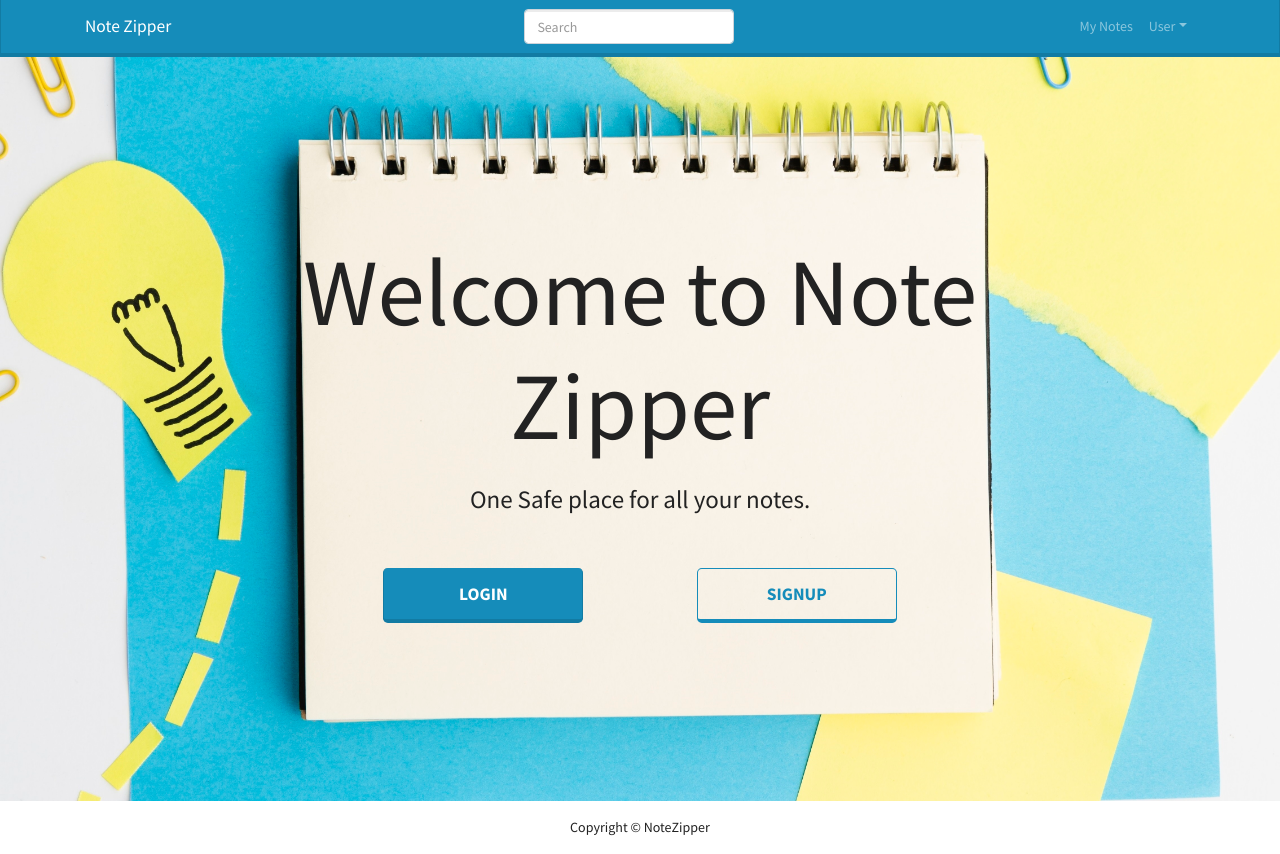
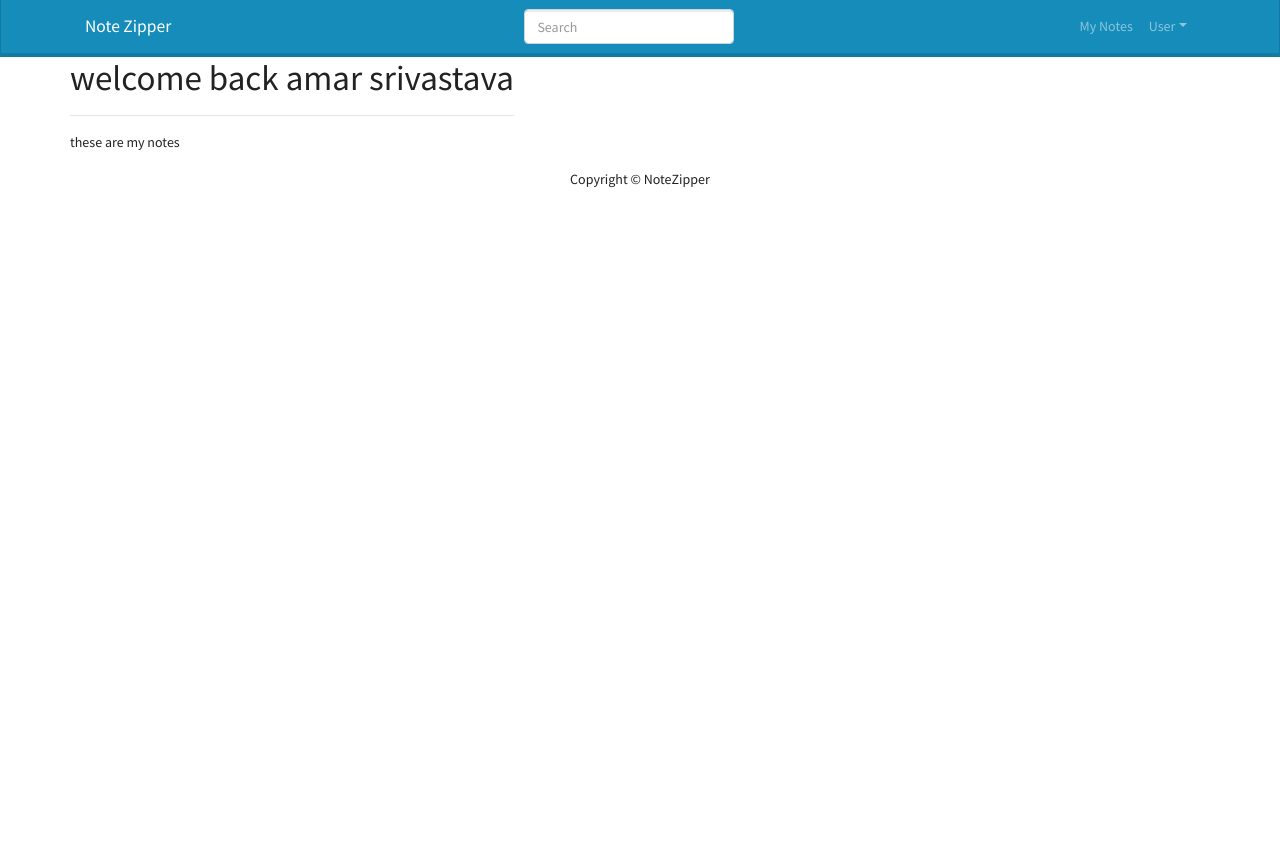
Before and after one commit to amarsrivastava68/NodeZipper-FullStack-Redux, a React (Create React App) app in the folder frontend/: page /mynotes in a window 1280 px wide. After the commit the page ends 800 px from the top, so only its background shows below. Built offline with nearby package versions, Linux system fonts and the light colour scheme.

Commit message:
added the wrapper component for main screen and added browser Router

```diff
--- a/frontend/package.json
+++ b/frontend/package.json
@@ -10,6 +10,7 @@
     "react": "^18.3.1",
     "react-bootstrap": "^2.10.5",
     "react-dom": "^18.3.1",
+    "react-router-dom": "^6.26.2",
     "react-scripts": "5.0.1",
     "web-vitals": "^2.1.4"
   },
--- a/frontend/src/App.js
+++ b/frontend/src/App.js
@@ -3,16 +3,24 @@
 import Footer from './components/Footer/Footer';
 import Header from './components/Header/Header';
 import LandingPage from './screens/LandingPage/LandingPage';
-
+import { BrowserRouter , Routes , Route } from 'react-router-dom';
+import MyNotes from './screens/myNotes/MyNotes';
 function App() {
   return (
+    <BrowserRouter>
     <div className="App">
       <Header/>
       <main >
-      <LandingPage />
+        <Routes>
+          <Route path='/' element ={<LandingPage/>}/>
+          <Route path='/mynotes' element ={<MyNotes/>}/>
+
+        </Routes>
+
       </main>
       <Footer/>
     </div>
+    </BrowserRouter>
   );
 }
 
--- /dev/null
+++ b/frontend/src/components/MainScreen.js
@@ -0,0 +1,25 @@
+import React from "react";
+import { Container, Row } from "react-bootstrap";
+
+
+function MainScreen({ children, title }) {
+  return (
+    <div className="mainback">
+      <Container>
+        <Row>
+          <div className="page">
+            {title && (
+              <>
+                <h1 className="heading">{title}</h1>
+                <hr />
+              </>
+            )}
+            {children}
+          </div>
+        </Row>
+      </Container>
+    </div>
+  );
+}
+
+export default MainScreen;
--- /dev/null
+++ b/frontend/src/screens/myNotes/MyNotes.js
@@ -0,0 +1,9 @@
+import React from 'react'
+import MainScreen from '../../components/MainScreen'
+const MyNotes = () => {
+  return (
+    <MainScreen title='welcome back amar srivastava'>these are my notes</MainScreen>
+  )
+}
+
+export default MyNotes
```
Also changed, not shown: 1 other file (tests, documents, lock files or other folders).
